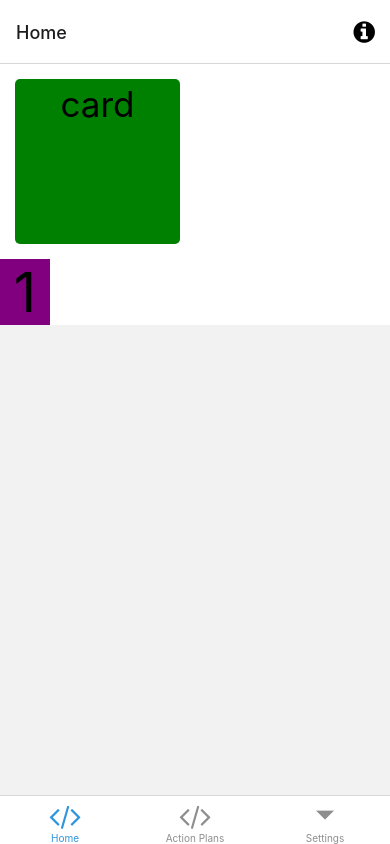
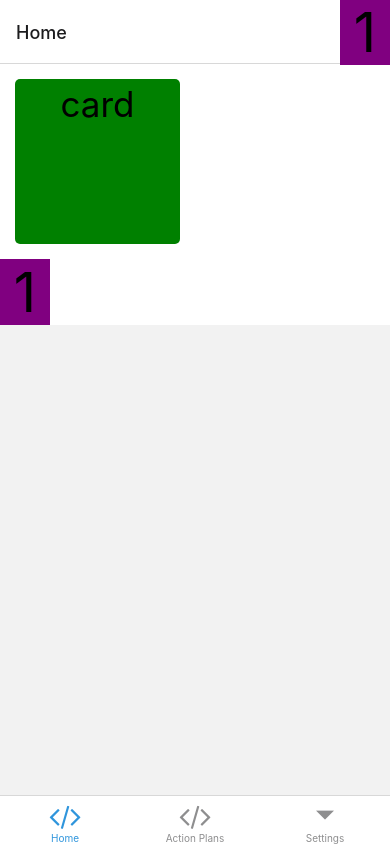
Before and after one commit to marker6275/Note-To-Self-App, a React Native app: screen /Homescreen in a window 390 px wide. Built offline with nearby package versions, Linux system fonts and the light colour scheme; what expo-linking would draw is missing.

Commit message:
add button now in titlebar and works infinitely, need to fix formatting

```diff
--- a/navigation/index.tsx
+++ b/navigation/index.tsx
@@ -8,6 +8,7 @@ import { createBottomTabNavigator } from '@react-navigation/bottom-tabs';
 import { NavigationContainer, DefaultTheme, DarkTheme } from '@react-navigation/native';
 import { createNativeStackNavigator } from '@react-navigation/native-stack';
 import * as React from 'react';
+import { useState } from 'react';
 import { ColorSchemeName, Pressable } from 'react-native';
 
 import Colors from '../constants/Colors';
@@ -22,6 +23,9 @@ import ExtraHelp from '../Action Plans/ExtraHelp';
 import Plan3 from '../Action Plans/Plan3';
 import Plan2 from '../Action Plans/Plan2';
 import Plan1 from '../Action Plans/Plan1';
+import AddButton from '../components/AddButton';
+import Card from '../components/Card';
+import { View, Text } from '../components/Themed';
 
 export default function Navigation({ colorScheme }: { colorScheme: ColorSchemeName }) {
   return (
@@ -62,6 +66,26 @@ const BottomTab = createBottomTabNavigator<RootTabParamList>();
 function BottomTabNavigator() {
   const colorScheme = useColorScheme();
 
+    const cardList = [
+      {
+        id: 1,
+        card: <Card onPress={null} text={"card"}/>
+      }];
+      // () => navigation.navigate('NotFound')
+    const [cards, setCards] = useState(cardList);
+    const newList = cards.concat(
+      {
+          id: cards.length + 1,
+          card: <Card onPress={null} text={cards.length + 1}/>
+      })
+    function addCards() {
+      const newList = cards.concat(
+      {
+          id: cards.length + 1,
+          card: <Card onPress={null} text={cards.length + 1}/>
+      })
+      setCards(newList);
+  }
   return (
     <BottomTab.Navigator
       initialRouteName="Homescreen"
@@ -74,20 +98,6 @@ function BottomTabNavigator() {
         options={({ navigation }: RootTabScreenProps<'Homescreen'>) => ({
           title: 'Home',
           tabBarIcon: ({ color }) => <TabBarIcon name="code" color={color} />,
-          headerRight: () => (
-            <Pressable
-              onPress={() => navigation.navigate('NotFound')}
-              style={({ pressed }) => ({
-                opacity: pressed ? 0.5 : 1,
-              })}>
-              <FontAwesome
-                name="info-circle"
-                size={25}
-                color={Colors[colorScheme].text}
-                style={{ marginRight: 15 }}
-              />
-            </Pressable>
-          ),
         })}
       />
       <BottomTab.Screen
--- a/screens/Homescreen.tsx
+++ b/screens/Homescreen.tsx
@@ -1,4 +1,4 @@
-import { StyleSheet, ScrollView } from 'react-native';
+import { StyleSheet, ScrollView, TouchableOpacity } from 'react-native';
 import { useState } from 'react';
 import EditScreenInfo from '../components/EditScreenInfo';
 import { Text, View } from '../components/Themed';
@@ -7,6 +7,12 @@ import FavBar from '../components/FavoritesBar';
 import Button from '../components/Button';
 import Card from '../components/Card';
 import AddButton from '../components/AddButton';
+import { Pressable } from 'react-native';
+import { FontAwesome } from '@expo/vector-icons';
+import useColorScheme from '../hooks/useColorScheme';
+import Colors from '../constants/Colors';
+import { useLayoutEffect } from 'react';
+import React from 'react';
 
 // NEED TO FIX WHERE THIS IS ON THE PAGE
 // SHOULD BE IN TITLE BAR, GOTTA FIGURE THAT OUT
@@ -20,13 +26,44 @@ export default function HomeScreen({ navigation }: RootTabScreenProps<'Homescree
   const [cards, setCards] = useState(cardList);
 
   function addCards() {
-    const newList = cards.concat(
+    // const newList = cards.concat(
+    // {
+    //     id: cards.length + 1,
+    //     card: <Card onPress={() => navigation.navigate('NotFound')} text={cards.length + 1}/>
+    // })
+
+    setCards(cards.concat(
       {
           id: cards.length + 1,
           card: <Card onPress={() => navigation.navigate('NotFound')} text={cards.length + 1}/>
+      }));
+  }
+
+// const colorScheme = useColorScheme();
+
+React.useLayoutEffect(() => {
+  navigation.setOptions({
+    headerRight: () => (
+      // <Pressable
+      //   onPress={addCards}
+      //   style={({ pressed }) => ({
+      //     opacity: pressed ? 0.5 : 1,
+      //   })}>
+      //   <FontAwesome
+      //     name="info-circle"
+      //     size={25}
+      //     color={Colors[colorScheme].text}
+      //     style={{ marginRight: 15 }}
+      //   />
+      //   <Text>
+      //     {cards.length}
+      //   </Text>
+      // </Pressable>
+      <AddButton onPress={addCards} length={cards.length}/>
+    ),
   })
-    setCards(newList);
-}
+}, [cards.length])
+
   return (
     <ScrollView style={styles.container}>
       {cards.map((c) => {
```
Lines whose indentation alone changed are shown as unchanged.
